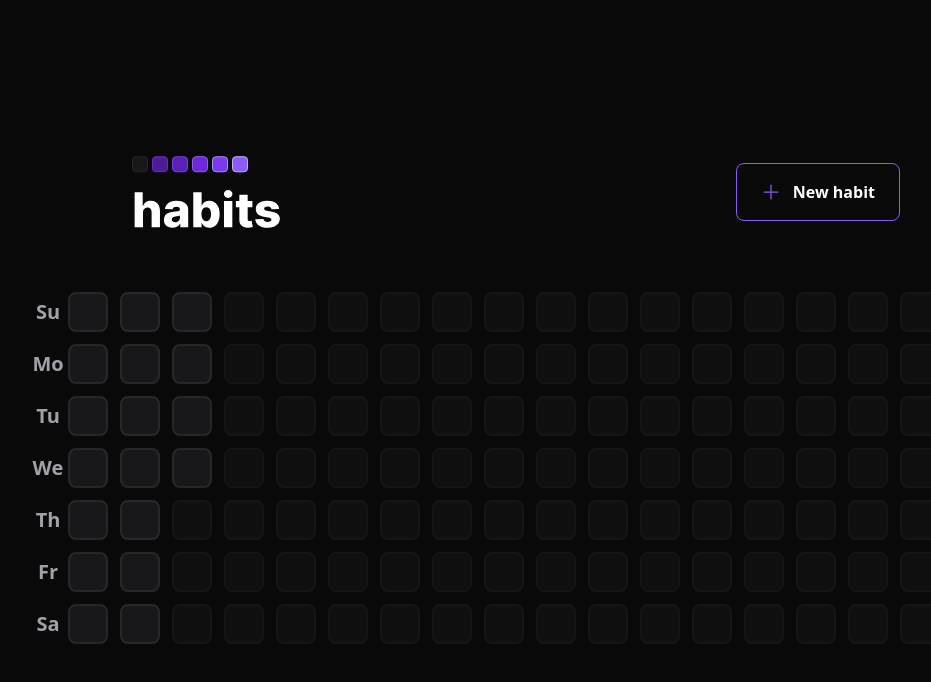
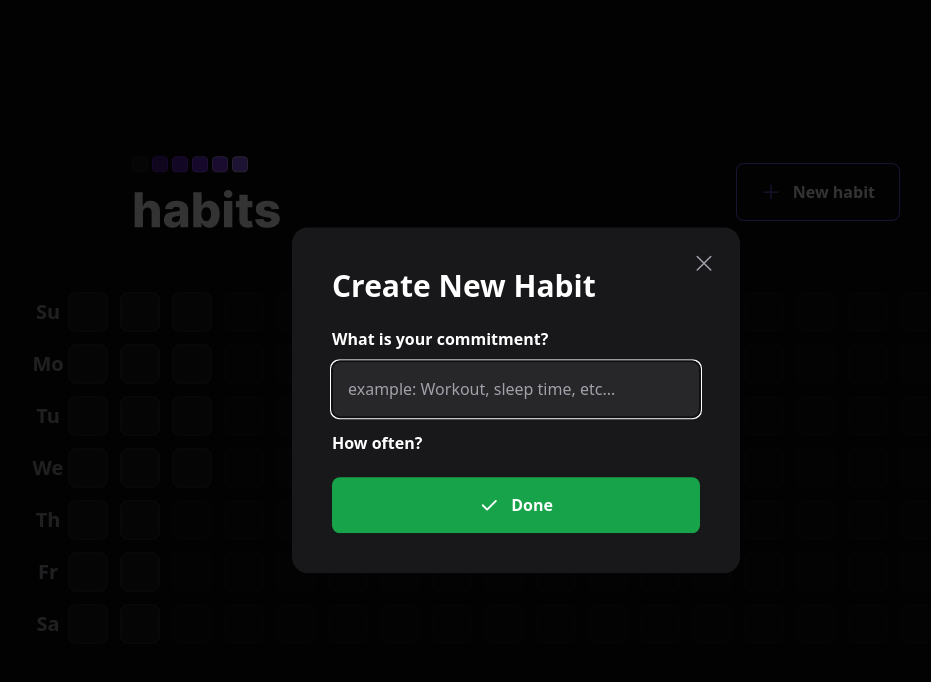
Before and after one commit to rochagbriel/NLW23-Ignite-SETUP-web, a React (Vite) app: page / in a window 1280 px wide. Both pictures are taken after a click on the button "New habit". Shown: the top 682 px of the page, without its empty margins (124-1055 px from the left). Built offline with nearby package versions, Linux system fonts and the light colour scheme.

Commit message:
modal part 1 of 2

```diff
--- a/package.json
+++ b/package.json
@@ -9,6 +9,7 @@
     "preview": "vite preview"
   },
   "dependencies": {
+    "@radix-ui/react-dialog": "^1.0.2",
     "dayjs": "^1.11.7",
     "phosphor-react": "^1.4.1",
     "react": "^18.2.0",
--- a/src/components/Header.tsx
+++ b/src/components/Header.tsx
@@ -1,18 +1,39 @@
-import { Plus } from 'phosphor-react'
+import { Plus, X } from 'phosphor-react'
+import * as Dialog from '@radix-ui/react-dialog';
+
 import logoImage from '../assets/logo.svg'
+import { NewHabitForm } from './NewHabitForm';
 
 export function Header() {
     return (
     <div className="w-full max-w-3xl mx-auto flex items-center justify-between">
         <img src= {logoImage} alt="Habits" />
 
-        <button
-          type="button"
-          className="border border-violet-500 font-semibold rounded-lg px-6 py-4 flex items-center gap-3 hover:border-violet-300"
+        <Dialog.Root>
+          <Dialog.Trigger
+            type="button"
+            className="border border-violet-500 font-semibold rounded-lg px-6 py-4 flex items-center gap-3 hover:border-violet-300"
           >
-          <Plus size={20} className="text-violet-500" />
-          New habit
-        </button>
+            <Plus size={20} className="text-violet-500" />
+            New habit
+          </Dialog.Trigger>
+
+          <Dialog.Portal>
+            <Dialog.Overlay className="w-screen h-screen bg-black/80 fixed inset-0" />
+
+            <Dialog.Content className="absolute p-10 bg-zinc-900 rounded-2xl w-full max-w-md top-1/2 left-1/2 -translate-x-1/2 -translate-y-1/2">
+              <Dialog.Close className='absolute right-6 top-6 text-zinc-400 hover:text-zinc-200'>
+                <X size={24} aria-label="Close"/>
+              </Dialog.Close>
+
+              <Dialog.Title className='text-3xl leading-tight font-extrabold'>
+                Create New Habit
+              </Dialog.Title>
+
+              <NewHabitForm />
+            </Dialog.Content>
+          </Dialog.Portal>
+        </Dialog.Root>
     </div>
     )
 }
--- /dev/null
+++ b/src/components/NewHabitForm.tsx
@@ -0,0 +1,28 @@
+import { Check } from "phosphor-react"
+
+export function NewHabitForm() {
+    return (
+        <form className="w-full flex flex-col mt-6">
+            <label htmlFor="title" className="font-semibold leading-tight">
+                What is your commitment?
+            </label>
+
+            <input
+                type="text"
+                id="title"
+                placeholder="example: Workout, sleep time, etc..."
+                className="p-4 rounded-lg mt-3 bg-zinc-800 text-white placeholder:text-zinc-400"
+                autoFocus
+            />
+
+            <label htmlFor="" className="font-semibold leading-tight mt-4">
+            How often?
+            </label>
+
+            <button type="submit" className="mt-6 rounded-lg p-4 flex items-center justify-center gap-3 font-semibold bg-green-600 hover:bg-green-500">
+                <Check size={20} weight="bold" />
+                Done
+            </button>
+        </form>
+    )
+}
```
Also changed, not shown: 1 other file (tests, documents, lock files or other folders).
